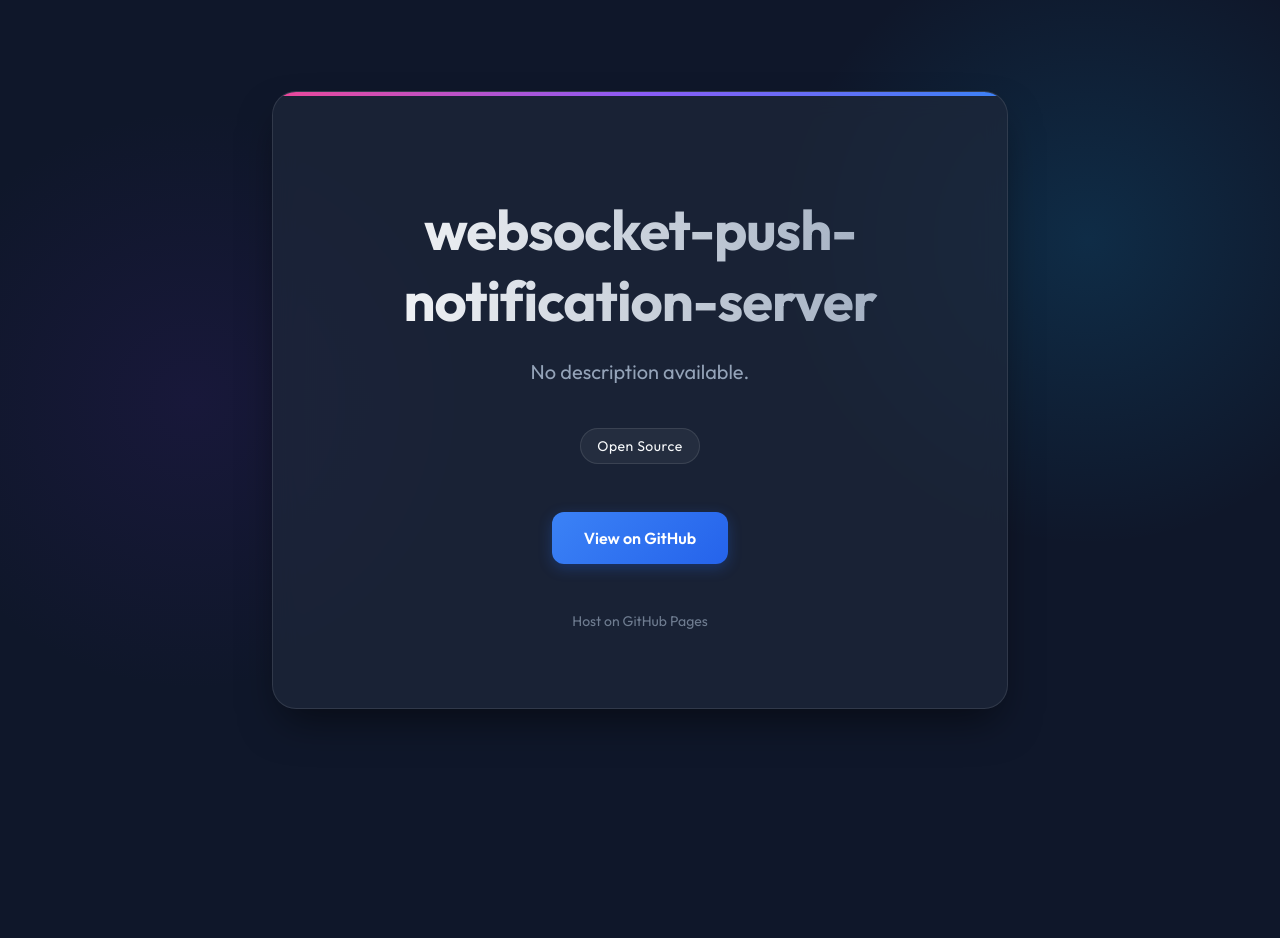
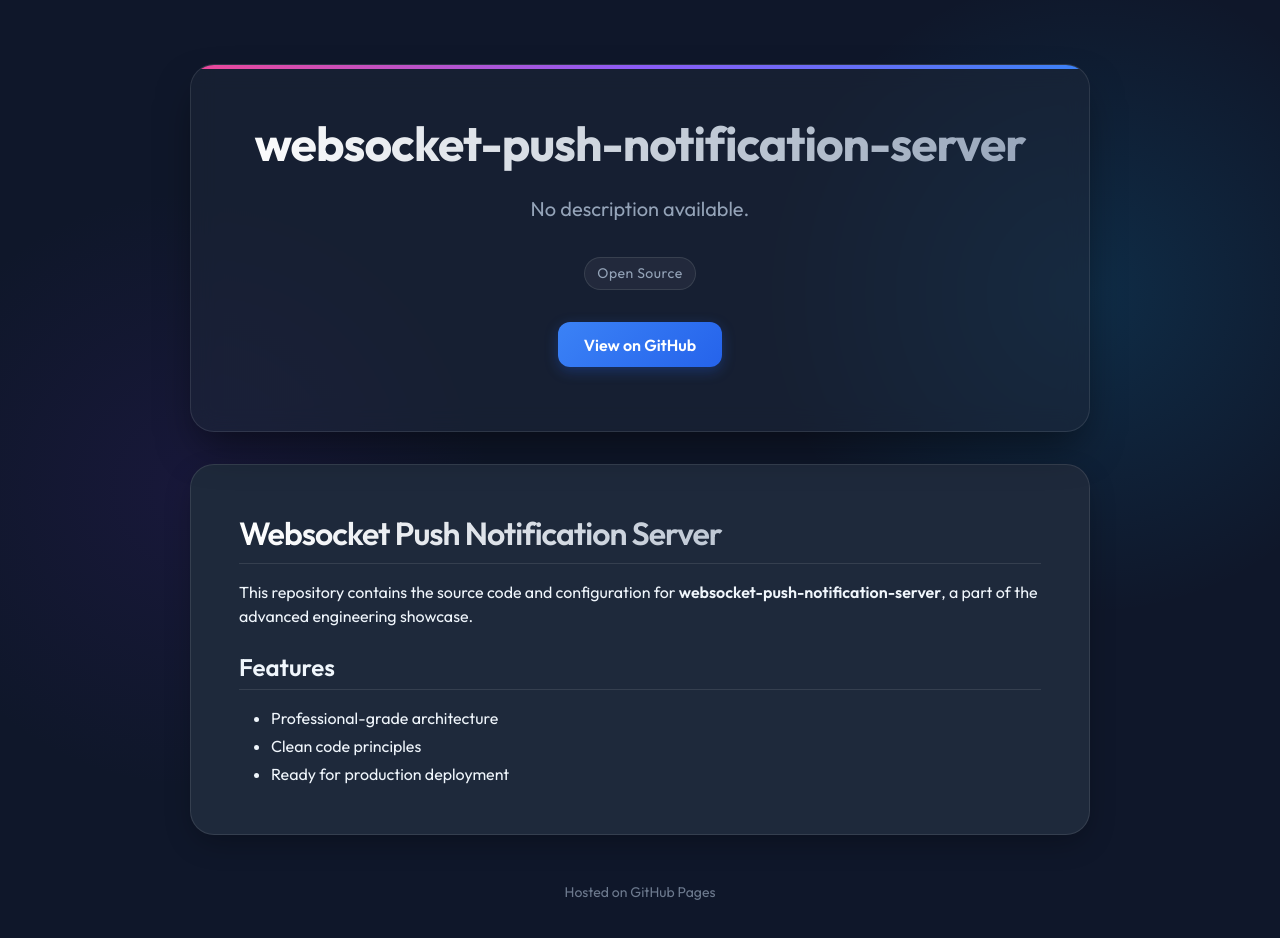
Before and after one commit to Shivay00001/websocket-push-notification-server, a website: page index.html in a window 1280 px wide. Before the commit the page ends 800 px from the top, so only its background shows below. Drawn offline with nearby package versions, Linux system fonts and the light colour scheme.

Commit message:
Update landing page with README content

```diff
--- a/index.html
+++ b/index.html
@@ -7,11 +7,12 @@
     <link rel="preconnect" href="https://fonts.googleapis.com">
     <link rel="preconnect" href="https://fonts.gstatic.com" crossorigin>
     <link href="https://fonts.googleapis.com/css2?family=Outfit:wght@300;400;600;700&display=swap" rel="stylesheet">
+    <link rel="stylesheet" href="https://cdnjs.cloudflare.com/ajax/libs/github-markdown-css/5.2.0/github-markdown-dark.min.css">
     <script src="https://kit.fontawesome.com/a076d05399.js" crossorigin="anonymous"></script>
     <style>
         :root {
             --bg-color: #0f172a;
-            --card-bg: rgba(30, 41, 59, 0.7);
+            --card-bg: rgba(30, 41, 59, 1.0); /* Solid background for readability */
             --text-primary: #f8fafc;
             --text-secondary: #94a3b8;
             --accent: #38bdf8;
@@ -32,41 +33,35 @@
             display: flex;
             flex-direction: column;
             align-items: center;
-            justify-content: center;
             overflow-x: hidden;
             background-image:
                 radial-gradient(circle at 15% 50%, rgba(76, 29, 149, 0.15) 0%, transparent 25%),
                 radial-gradient(circle at 85% 30%, rgba(14, 165, 233, 0.15) 0%, transparent 25%);
+            padding-bottom: 4rem;
         }
 
         .container {
-            max-width: 800px;
-            width: 90%;
+            max-width: 900px;
+            width: 95%;
             text-align: center;
-            padding: 2rem;
+            padding-top: 4rem;
             z-index: 10;
         }
 
-        .card {
-            background: var(--card-bg);
+        .header-card {
+            background: rgba(30, 41, 59, 0.5); /* Semi-transparent for header */
             backdrop-filter: blur(12px);
             -webkit-backdrop-filter: blur(12px);
             border: 1px solid var(--border);
             border-radius: 24px;
-            padding: 4rem 2rem;
+            padding: 3rem 2rem;
             box-shadow: 0 20px 40px -10px rgba(0, 0, 0, 0.5);
-            transition: transform 0.3s ease, box-shadow 0.3s ease;
+            margin-bottom: 2rem;
             position: relative;
             overflow: hidden;
-            animation: fadeIn 1s ease-out;
         }
 
-        @keyframes fadeIn {
-            from { opacity: 0; transform: translateY(20px); }
-            to { opacity: 1; transform: translateY(0); }
-        }
-
-        .card::before {
+        .header-card::before {
             content: '';
             position: absolute;
             top: 0;
@@ -76,14 +71,10 @@
             background: linear-gradient(90deg, #ec4899, #8b5cf6, #3b82f6);
         }
 
-        .card:hover {
-            transform: translateY(-5px);
-            box-shadow: 0 30px 60px -15px rgba(0, 0, 0, 0.6);
-        }
-
         h1 {
-            font-size: 3.5rem;
+            font-size: 3rem;
             margin-bottom: 1rem;
+            margin-top: 0;
             background: linear-gradient(to right, #fff, #94a3b8);
             -webkit-background-clip: text;
             -webkit-text-fill-color: transparent;
@@ -95,8 +86,8 @@
             font-size: 1.25rem;
             line-height: 1.6;
             color: var(--text-secondary);
-            margin-bottom: 2.5rem;
-            max-width: 600px;
+            margin-bottom: 2rem;
+            max-width: 700px;
             margin-left: auto;
             margin-right: auto;
         }
@@ -106,34 +97,30 @@
             justify-content: center;
             flex-wrap: wrap;
             gap: 0.75rem;
-            margin-bottom: 3rem;
+            margin-bottom: 2rem;
         }
 
         .tag {
             background: rgba(255, 255, 255, 0.05);
             border: 1px solid var(--border);
-            padding: 0.5rem 1rem;
+            padding: 0.4rem 0.8rem;
             border-radius: 9999px;
             font-size: 0.875rem;
             font-weight: 500;
             letter-spacing: 0.5px;
-            transition: all 0.2s ease;
-        }
-
-        .tag:hover {
-            background: rgba(255, 255, 255, 0.1);
-            border-color: var(--text-secondary);
+            color: var(--text-secondary);
         }
 
         .actions {
             display: flex;
-            gap: 1.5rem;
+            gap: 1rem;
             justify-content: center;
+            margin-bottom: 1rem;
         }
 
         .btn {
             display: inline-block;
-            padding: 1rem 2rem;
+            padding: 0.8rem 1.6rem;
             border-radius: 12px;
             text-decoration: none;
             font-weight: 600;
@@ -152,23 +139,50 @@
             box-shadow: 0 6px 20px 0 rgba(37, 99, 235, 0.4);
         }
 
+        .readme-container {
+            background: var(--card-bg);
+            border: 1px solid var(--border);
+            border-radius: 24px;
+            padding: 3rem;
+            text-align: left;
+            box-shadow: 0 10px 30px -5px rgba(0, 0, 0, 0.3);
+            overflow: hidden;
+        }
+
+        /* Markdown Body Overrides for transparent background */
+        .markdown-body {
+            background-color: transparent !important;
+            font-family: 'Outfit', sans-serif !important;
+        }
+
+        .markdown-body h1, .markdown-body h2, .markdown-body h3 {
+            border-bottom-color: var(--border);
+        }
+
+        .markdown-body pre {
+            background-color: rgba(0, 0, 0, 0.3) !important;
+            border: 1px solid var(--border);
+        }
+
         footer {
             margin-top: 3rem;
             color: var(--text-secondary);
             font-size: 0.875rem;
             opacity: 0.7;
+            text-align: center;
         }
 
         @media (max-width: 640px) {
-            .card { padding: 2rem 1.5rem; }
-            h1 { font-size: 2.5rem; }
+            .header-card { padding: 2rem 1.5rem; }
+            .readme-container { padding: 1.5rem; }
+            h1 { font-size: 2rem; }
             .actions { flex-direction: column; }
         }
     </style>
 </head>
 <body>
     <div class="container">
-        <div class="card">
+        <div class="header-card">
             <h1>websocket-push-notification-server</h1>
             <p class="description">No description available.</p>
 
@@ -179,11 +193,26 @@
             <div class="actions">
                 <a href="https://github.com/Shivay00001/websocket-push-notification-server" class="btn btn-primary" target="_blank">View on GitHub</a>
             </div>
+        </div>
 
-            <footer>
-                <p>Host on GitHub Pages</p>
-            </footer>
+
+        <div class="readme-container">
+            <div class="markdown-body">
+                <h1>Websocket Push Notification Server</h1>
+<p>This repository contains the source code and configuration for <strong>websocket-push-notification-server</strong>, a part of the advanced engineering showcase.</p>
+<h2>Features</h2>
+<ul>
+<li>Professional-grade architecture</li>
+<li>Clean code principles</li>
+<li>Ready for production deployment</li>
+</ul>
+            </div>
         </div>
+
+
+        <footer>
+            <p>Hosted on GitHub Pages</p>
+        </footer>
     </div>
 </body>
 </html>
```
